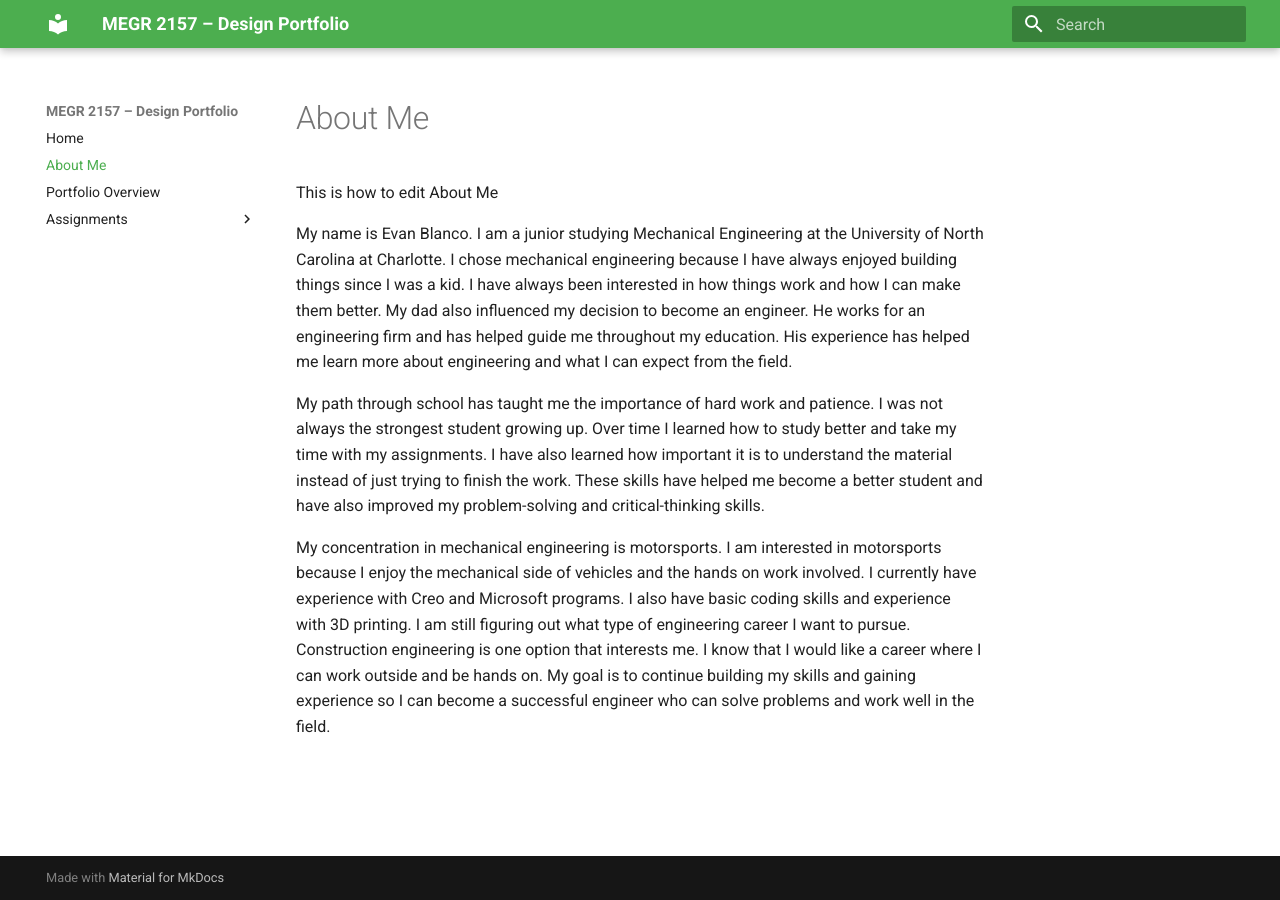
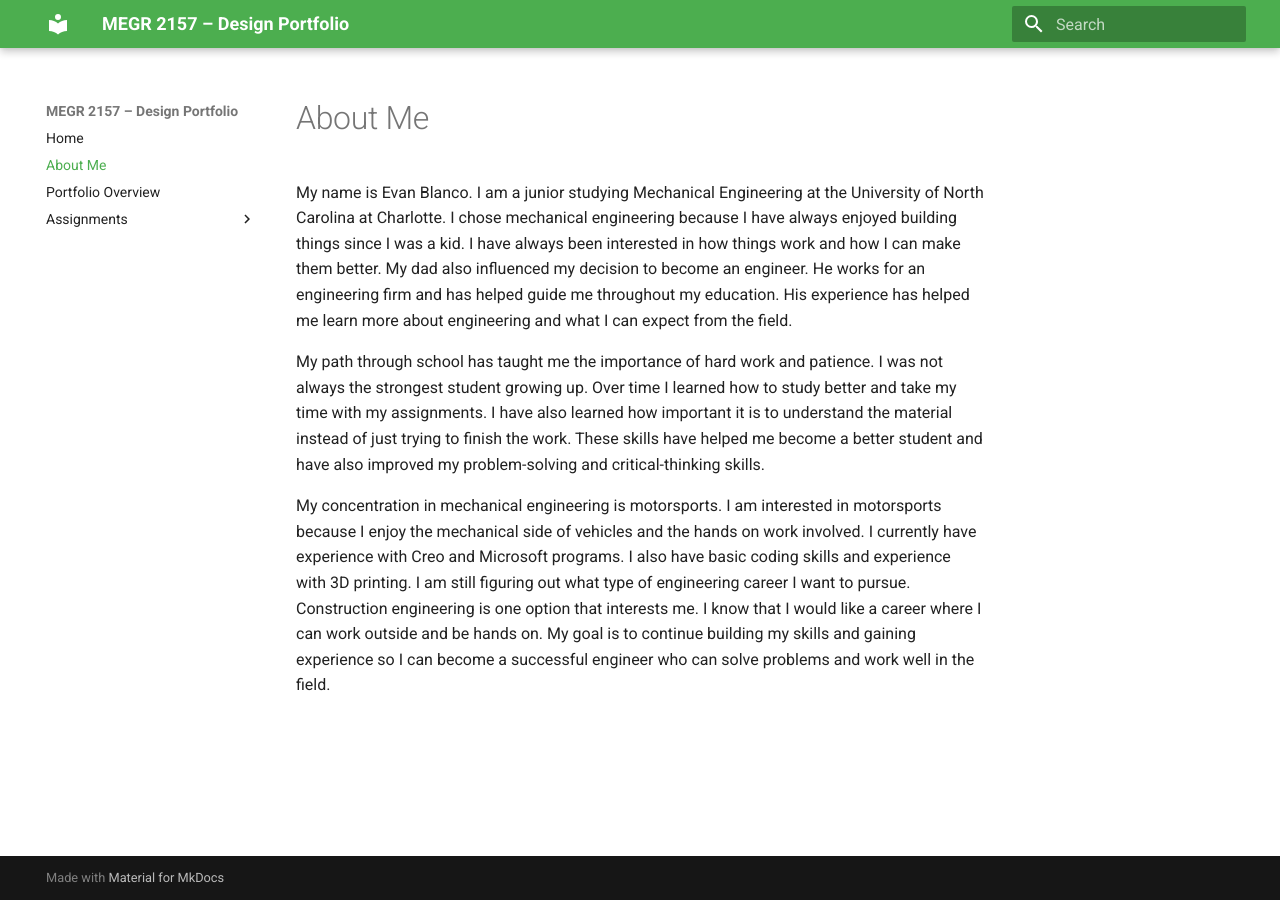
Before and after one commit to EvanBlanco12/portfolio, an MkDocs documentation site: the page built from docs/aboutme/index.md, in a window 1280 px wide. Built offline with MkDocs 1.6.1 and Material for MkDocs 9.7.7, drawn with Linux system fonts in a browser that asks for light colours.

Commit message:
Refactor About Me section in index.md
Removed unnecessary lines and improved formatting.

```diff
--- a/docs/aboutme/index.md
+++ b/docs/aboutme/index.md
@@ -1,13 +1,7 @@
 #About Me
-This is how to edit
-About Me
 
 My name is Evan Blanco. I am a junior studying Mechanical Engineering at the University of North Carolina at Charlotte. I chose mechanical engineering because I have always enjoyed building things since I was a kid. I have always been interested in how things work and how I can make them better. My dad also influenced my decision to become an engineer. He works for an engineering firm and has helped guide me throughout my education. His experience has helped me learn more about engineering and what I can expect from the field.
 
-
-
 My path through school has taught me the importance of hard work and patience. I was not always the strongest student growing up. Over time I learned how to study better and take my time with my assignments. I have also learned how important it is to understand the material instead of just trying to finish the work. These skills have helped me become a better student and have also improved my problem-solving and critical-thinking skills.
 
-
-
 My concentration in mechanical engineering is motorsports. I am interested in motorsports because I enjoy the mechanical side of vehicles and the hands on work involved. I currently have experience with Creo and Microsoft programs. I also have basic coding skills and experience with 3D printing. I am still figuring out what type of engineering career I want to pursue. Construction engineering is one option that interests me. I know that I would like a career where I can work outside and be hands on. My goal is to continue building my skills and gaining experience so I can become a successful engineer who can solve problems and work well in the field.
```
